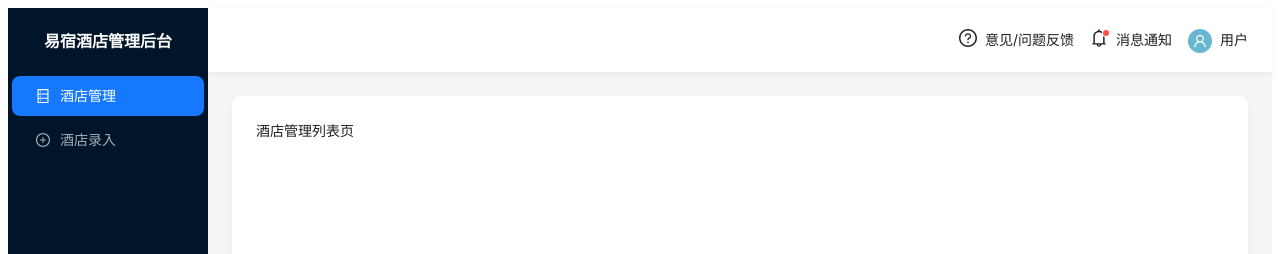
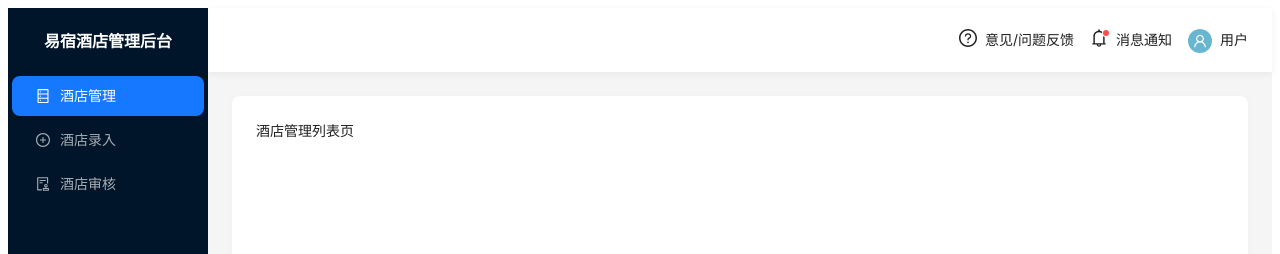
Before and after one commit to yangling-happy/easyStay-admin, a React (Vite) app: page /hotels in a window 1280 px wide. Shown: the top 254 px of the page. Built offline with nearby package versions, Linux system fonts and the light colour scheme; the HTML template or start-up script is replaced by a standard one.

Commit message:
fix: 解决合并冲突并同步队友的代码

```diff
--- a/src/layouts/components/Sidebar/index.tsx
+++ b/src/layouts/components/Sidebar/index.tsx
@@ -1,7 +1,7 @@
 import React from "react";
 import { Layout, Menu } from "antd";
 import { useNavigate, useLocation } from "react-router-dom";
-import { PlusCircleOutlined, DatabaseOutlined } from "@ant-design/icons";
+import { PlusCircleOutlined, DatabaseOutlined, AuditOutlined } from "@ant-design/icons";
 
 const { Sider } = Layout;
 
@@ -21,6 +21,12 @@ const Sidebar: React.FC = () => {
       icon: <PlusCircleOutlined />,
       label: "酒店录入",
       onClick: () => navigate("/hotels/new"),
+    },
+    {
+      key: "/hotels/audit",
+      icon: <AuditOutlined />,
+      label: "酒店审核",
+      onClick: () => navigate("/hotels/audit"),
     },
   ];
 
```
